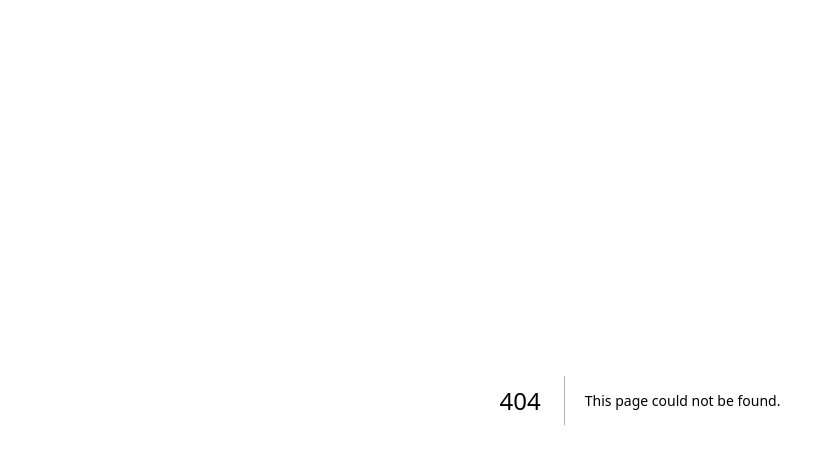
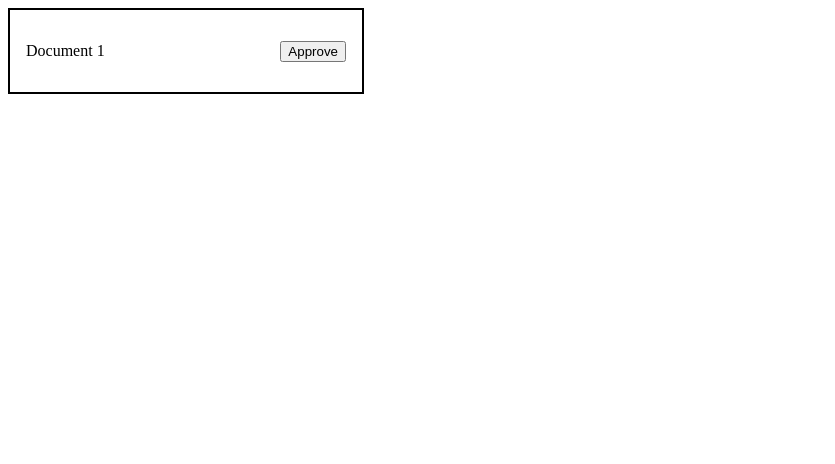
Before and after one commit to chapman-cc/ServerFunction-Errors-and-React19-Form-examples, a Next.js app: page /single-button-example in a window 1280 px wide. Before the commit this address had no page. Shown: the top 464 px of the page, without its empty margins (0-835 px from the left). Built offline with nearby package versions, Linux system fonts and the light colour scheme.

Commit message:
add new single button example

```diff
--- /dev/null
+++ b/src/app/single-button-example/ApproveHazardousDocButton.tsx
@@ -0,0 +1,59 @@
+"use client";
+import { CSSProperties, useActionState } from "react";
+import { handleSubmitWithState, State } from "./action";
+
+type ButtonProps = {
+  color?: CSSProperties["color"];
+  textContent: string;
+};
+
+function statePropsMatcher(state: State): ButtonProps {
+  return {
+    unapproved: { textContent: "Approve" },
+    pending: {
+      color: "grey",
+      textContent: "Approving...",
+    },
+    success: {
+      color: "green",
+      textContent: "Approved",
+    },
+    failed: {
+      color: "red",
+      textContent: "Not Approved, try again?",
+    },
+    "wrong type": {
+      color: "red",
+      textContent: "File type incorrect, try again?",
+    },
+    "size too big": {
+      color: "red",
+      textContent: "File too big, Remove it",
+    },
+  }[state];
+}
+
+export function ApproveHazardousDocButton() {
+  const [state, formAction, isPending] = useActionState<State, FormData>(
+    handleSubmitWithState,
+    "unapproved"
+  );
+
+  const { color, textContent } = isPending
+    ? statePropsMatcher("pending")
+    : statePropsMatcher(state);
+
+  return (
+    <>
+      <form action={formAction}>
+        <button
+          type="submit"
+          disabled={isPending || state === "success"}
+          style={{ color: color }}
+        >
+          {textContent}
+        </button>
+      </form>
+    </>
+  );
+}
--- /dev/null
+++ b/src/app/single-button-example/action.ts
@@ -0,0 +1,17 @@
+"use server";
+
+export type State =
+  | "unapproved"
+  | "pending"
+  | "success"
+  | "failed"
+  | "wrong type"
+  | "size too big";
+
+export const handleSubmitWithState = async (
+  prevState: State,
+  data: FormData
+): Promise<State> => {
+  await new Promise((res) => setTimeout(res, 1000));
+  return "success";
+};
--- /dev/null
+++ b/src/app/single-button-example/page.tsx
@@ -0,0 +1,24 @@
+import { CSSProperties } from "react";
+import { ApproveHazardousDocButton } from "./ApproveHazardousDocButton";
+
+const style = {
+  display: "flex",
+  justifyContent: "space-between",
+  alignItems: "center",
+  border: "solid 2px",
+  padding: "1rem",
+  maxWidth: "25vw",
+  minWidth: "300px",
+} satisfies CSSProperties;
+
+export default function page() {
+  return (
+    <>
+      <div style={style}>
+        <p>Document 1</p>
+        <ApproveHazardousDocButton />
+      </div>
+      <noscript>Javascript is disabled</noscript>
+    </>
+  );
+}
```
